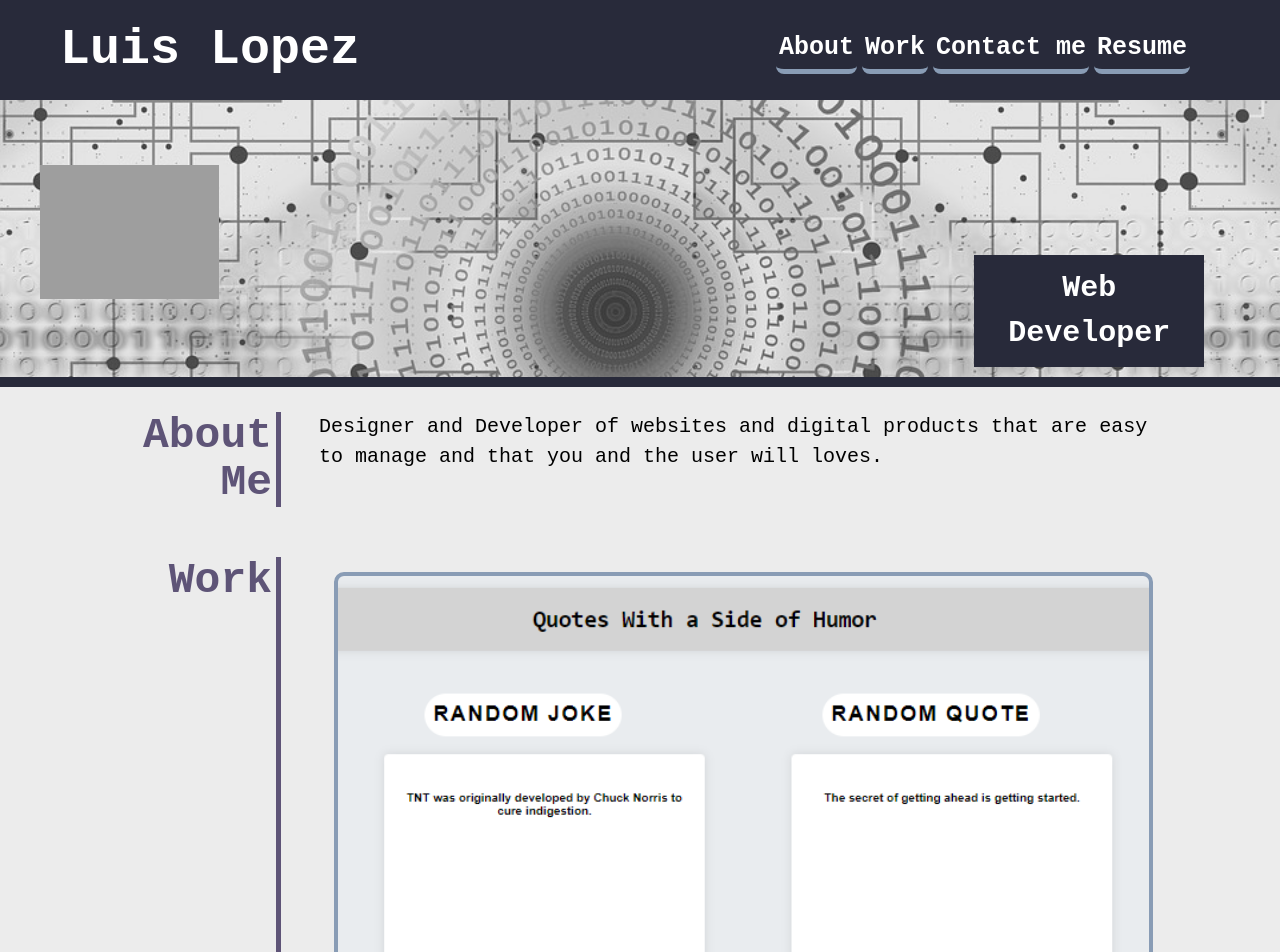
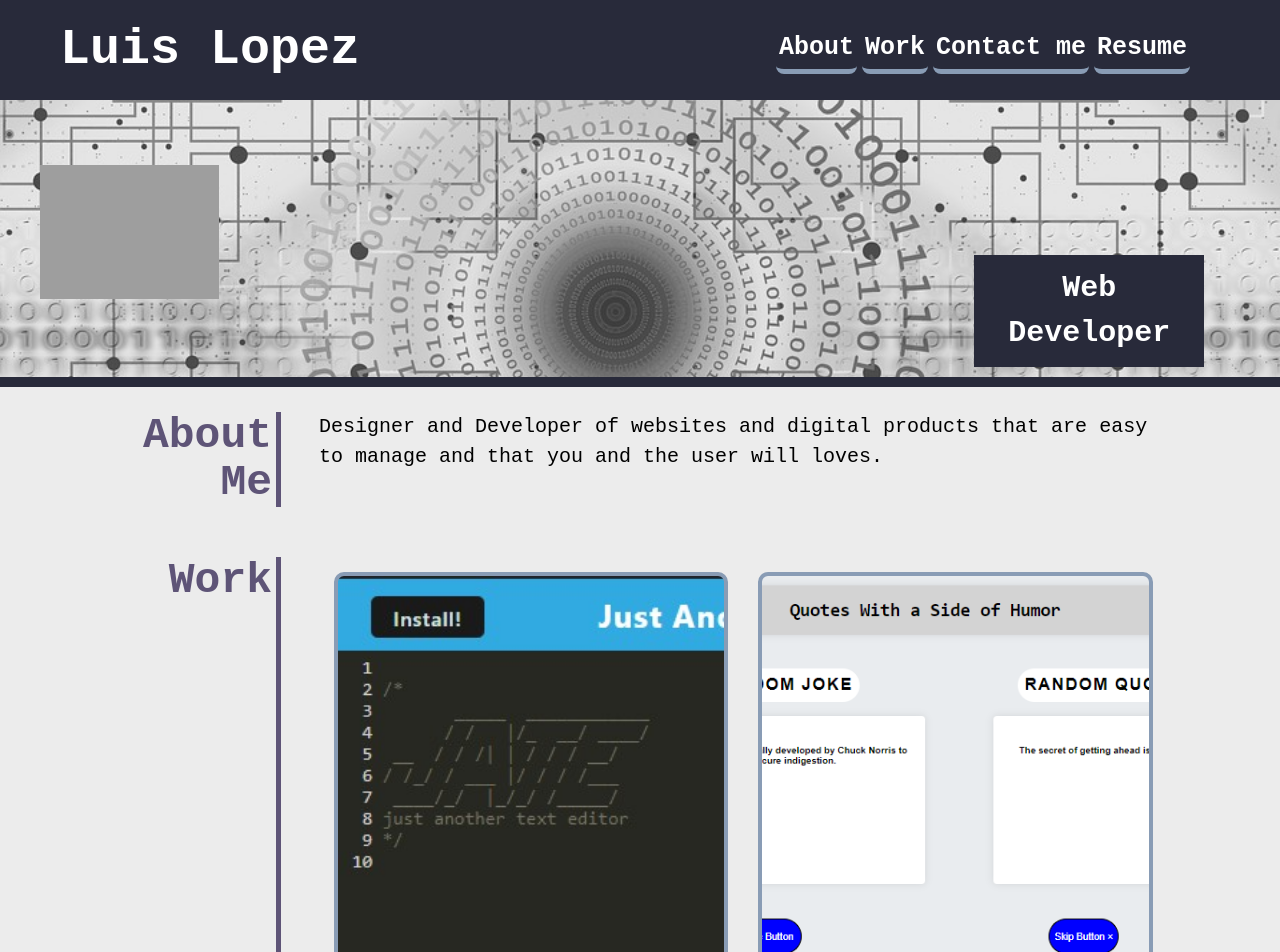
Before and after one commit to LL8719/portfolio-deploy, a React (Create React App) app: page / in a window 1280 px wide. Shown: the top 952 px of the page. Built offline with nearby package versions, Linux system fonts and the light colour scheme; grey boxes are pictures that could not be loaded.

Commit message:
added sixth project to show into the "work" section

```diff
--- a/src/components/Work.js
+++ b/src/components/Work.js
@@ -6,7 +6,13 @@ const Work = () => {
 			<h2>Work</h2>
 
 			<article class="showcase">
-				<section class="surf-container">
+				<section class="surf-container ">
+					<a
+						class="work-item surf jate"
+						href="https://text-jate007.herokuapp.com//">
+						<></>
+					</a>
+
 					<a
 						class="work-item surf"
 						href="https://ll8719.github.io/project-repo/">
--- a/src/styles/style.css
+++ b/src/styles/style.css
@@ -205,7 +205,7 @@ nav a:hover {
 
 .surf-container {
     display: flex;
-    flex-direction: column;
+    flex-direction: row;
     flex-basis: 100%;
 }
 
@@ -218,6 +218,12 @@ nav a:hover {
     background-size: cover;
     background-position: top;
 
+}
+
+.jate {
+    background-image: url(../../images/jate.jpg);
+    background-size: cover;
+    background-position: left;
 }
 
 .led-wall {
```
Also changed, not shown: images/jate.jpg (added).
